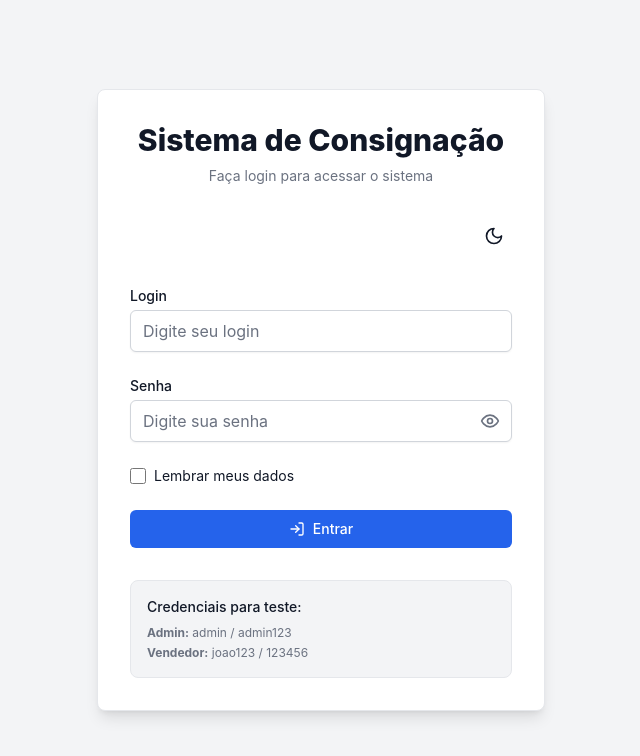
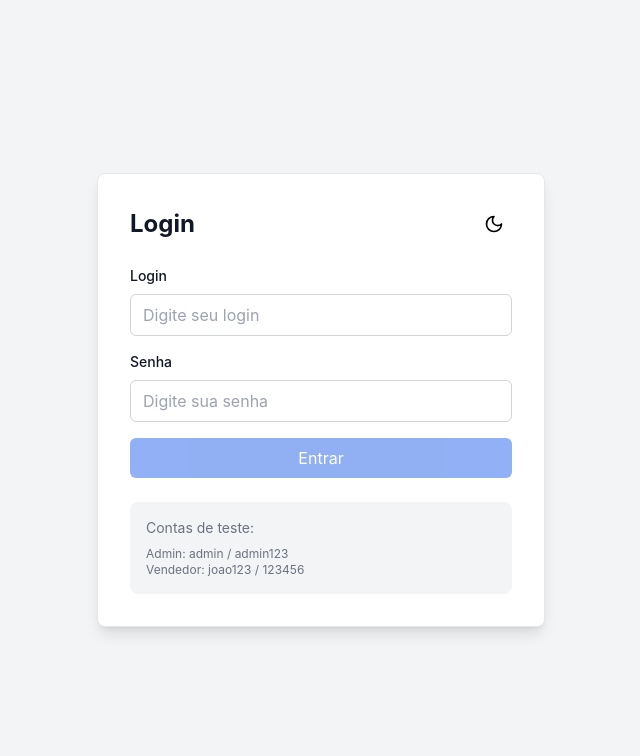
Before and after one commit to gabrieldodd/dti-consignado, a React (Vite) app: page / in a window 1280 px wide. Shown: the top 756 px of the page, without its empty margins (319-959 px from the left). Built offline with nearby package versions, Linux system fonts and the light colour scheme.

Commit message:
Fix: travamentos do sistema

```diff
--- a/src/App.tsx
+++ b/src/App.tsx
@@ -1,40 +1,157 @@
-// src/App.tsx
+// App.tsx - VERSÃO SIMPLIFICADA SEM TRAVAMENTOS
 import React, { useState, useCallback, useEffect } from 'react';
-import { Menu } from 'lucide-react';
+import { Menu, Sun, Moon, LogOut } from 'lucide-react';
 import { AppProvider, useAppContext } from './contexts/AppContext';
-import { Login } from './components/screens/Login';
+
+// Importar apenas as telas que funcionam
 import { Dashboard } from './components/screens/Dashboard';
 import { TelaVendedores } from './components/screens/TelaVendedores';
 import { TelaProdutos } from './components/screens/TelaProdutos';
 import { TelaCategorias } from './components/screens/TelaCategorias';
 import { TelaConsignacoes } from './components/screens/TelaConsignacoes';
-import { MenuLateral } from './components/layout/MenuLateral';
 
+// Componente de Login SIMPLES
+const Login: React.FC<{ onLogin: (login: string, senha: string) => void }> = ({ onLogin }) => {
+  const [formData, setFormData] = useState({ login: '', senha: '' });
+  const [carregando, setCarregando] = useState(false);
+  const { tema, temaEscuro, setTemaEscuro } = useAppContext();
 
-// Componentes de tela temporários (serão criados depois)
-/*const TelaConsignacoes = () => {
-  const { tema } = useAppContext();
+  const handleSubmit = useCallback(async (e: React.FormEvent) => {
+    e.preventDefault();
+    if (!formData.login || !formData.senha) return;
+
+    setCarregando(true);
+    try {
+      await new Promise(resolve => setTimeout(resolve, 500)); // Simular delay
+      onLogin(formData.login, formData.senha);
+    } finally {
+      setCarregando(false);
+    }
+  }, [formData, onLogin]);
+
   return (
-    <div className={`p-6 ${tema.fundo} min-h-screen`}>
-      <h1 className={`text-3xl font-bold ${tema.texto} mb-6`}>Consignações</h1>
-      <div className={`${tema.papel} p-6 rounded-lg shadow-sm border ${tema.borda}`}>
-        <p className={tema.textoSecundario}>Tela de Consignações em desenvolvimento...</p>
+    <div className={`min-h-screen flex items-center justify-center ${tema.fundo}`}>
+      <div className={`w-full max-w-md ${tema.papel} rounded-lg shadow-lg p-8 border ${tema.borda}`}>
+        <div className="flex justify-between items-center mb-6">
+          <h1 className={`text-2xl font-bold ${tema.texto}`}>Login</h1>
+          <button
+            onClick={() => setTemaEscuro(!temaEscuro)}
+            className={`p-2 rounded-lg ${tema.hover}`}
+          >
+            {temaEscuro ? <Sun className="h-5 w-5" /> : <Moon className="h-5 w-5" />}
+          </button>
+        </div>
+
+        <form onSubmit={handleSubmit} className="space-y-4">
+          <div>
+            <label className={`block text-sm font-medium ${tema.texto} mb-2`}>
+              Login
+            </label>
+            <input
+              type="text"
+              value={formData.login}
+              onChange={(e) => setFormData(prev => ({ ...prev, login: e.target.value }))}
+              className={`w-full px-3 py-2 border rounded-md focus:outline-none focus:ring-2 focus:ring-blue-500 ${tema.input}`}
+              placeholder="Digite seu login"
+              disabled={carregando}
+            />
+          </div>
+
+          <div>
+            <label className={`block text-sm font-medium ${tema.texto} mb-2`}>
+              Senha
+            </label>
+            <input
+              type="password"
+              value={formData.senha}
+              onChange={(e) => setFormData(prev => ({ ...prev, senha: e.target.value }))}
+              className={`w-full px-3 py-2 border rounded-md focus:outline-none focus:ring-2 focus:ring-blue-500 ${tema.input}`}
+              placeholder="Digite sua senha"
+              disabled={carregando}
+            />
+          </div>
+
+          <button
+            type="submit"
+            disabled={carregando || !formData.login || !formData.senha}
+            className="w-full bg-blue-600 text-white py-2 px-4 rounded-md hover:bg-blue-700 disabled:opacity-50 transition-colors"
+          >
+            {carregando ? 'Entrando...' : 'Entrar'}
+          </button>
+        </form>
+
+        <div className={`mt-6 p-4 ${tema.fundo} rounded-lg`}>
+          <p className={`text-sm ${tema.textoSecundario} mb-2`}>Contas de teste:</p>
+          <p className={`text-xs ${tema.textoSecundario}`}>Admin: admin / admin123</p>
+          <p className={`text-xs ${tema.textoSecundario}`}>Vendedor: joao123 / 123456</p>
+        </div>
       </div>
     </div>
   );
-};*/
+};
 
-/*const TelaCategorias = () => {
+// Menu Lateral SIMPLES
+const MenuLateral: React.FC<{
+  isOpen: boolean;
+  onClose: () => void;
+  onNavigate: (tela: string) => void;
+  telaAtiva: string;
+  tipoUsuario: string | null;
+}> = ({ isOpen, onClose, onNavigate, telaAtiva, tipoUsuario }) => {
   const { tema } = useAppContext();
+
+  const menuItems = [
+    { id: 'dashboard', nome: 'Dashboard', permissao: ['admin', 'vendedor'] },
+    { id: 'consignacoes', nome: 'Consignações', permissao: ['admin', 'vendedor'] },
+    { id: 'produtos', nome: 'Produtos', permissao: ['admin'] },
+    { id: 'categorias', nome: 'Categorias', permissao: ['admin'] },
+    { id: 'vendedores', nome: 'Vendedores', permissao: ['admin'] }
+  ];
+
+  const itensPermitidos = menuItems.filter(item =>
+    item.permissao.includes(tipoUsuario || '')
+  );
+
+  if (!isOpen) return null;
+
   return (
-    <div className={`p-6 ${tema.fundo} min-h-screen`}>
-      <h1 className={`text-3xl font-bold ${tema.texto} mb-6`}>Categorias</h1>
-      <div className={`${tema.papel} p-6 rounded-lg shadow-sm border ${tema.borda}`}>
-        <p className={tema.textoSecundario}>Tela de Categorias em desenvolvimento...</p>
+    <>
+      {/* Overlay */}
+      <div
+        className="fixed inset-0 bg-black bg-opacity-50 z-40 lg:hidden"
+        onClick={onClose}
+      />
+
+      {/* Menu */}
+      <div className={`fixed left-0 top-0 h-full w-64 ${tema.papel} shadow-lg z-50 transform transition-transform duration-300 border-r ${tema.borda}`}>
+        <div className="p-4">
+          <h2 className={`text-lg font-semibold ${tema.texto} mb-4`}>
+            Sistema Consignação
+          </h2>
+
+          <nav className="space-y-1">
+            {itensPermitidos.map((item) => (
+              <button
+                key={item.id}
+                onClick={() => {
+                  onNavigate(item.id);
+                  onClose();
+                }}
+                className={`w-full text-left px-3 py-2 rounded-md transition-colors ${
+                  telaAtiva === item.id
+                    ? tema.menuAtivo
+                    : `${tema.texto} ${tema.hover}`
+                }`}
+              >
+                {item.nome}
+              </button>
+            ))}
+          </nav>
         </div>
       </div>
+    </>
   );
-};*/
+};
 
 // Componente principal da aplicação
 const AppContent: React.FC = () => {
@@ -48,26 +165,24 @@ const AppContent: React.FC = () => {
     tema,
     temaEscuro,
     setTemaEscuro,
-    cookies,
-    salvarPreferencias
+    cookies
   } = useAppContext();
 
-  // Estados locais
+  // Estados locais SIMPLES
   const [telaAtiva, setTelaAtiva] = useState('dashboard');
   const [menuAberto, setMenuAberto] = useState(false);
-  const [verificandoLogin, setVerificandoLogin] = useState(true);
-  const [logoutManual, setLogoutManual] = useState(false);
 
-  // Função para validar credenciais
-  const validarCredenciais = useCallback(async (login: string, senha: string): Promise<boolean> => {
-    // Verificar admin
+  // Função para fazer login SIMPLIFICADA
+  const fazerLogin = useCallback((login: string, senha: string) => {
+    // Admin
     if (login === 'admin' && senha === 'admin123') {
       setUsuarioLogado({ id: 0, nome: 'Administrador', login: 'admin' });
       setTipoUsuario('admin');
-      return true;
+      mostrarMensagem('success', 'Login realizado com sucesso!');
+      return;
     }
 
-    // Verificar vendedores
+    // Vendedores
     const vendedor = vendedores.find(v =>
       v.login === login &&
       v.senha === senha &&
@@ -77,156 +192,22 @@ const AppContent: React.FC = () => {
     if (vendedor) {
       setUsuarioLogado(vendedor);
       setTipoUsuario('vendedor');
-      return true;
-    }
-
-    return false;
-  }, [vendedores, setUsuarioLogado, setTipoUsuario]);
-
-  // Verificar se há login salvo válido na inicialização
-  useEffect(() => {
-    const verificarLoginSalvo = async () => {
-      try {
-        // Não fazer auto-login se foi logout manual recente
-        if (logoutManual) {
-          console.log('Logout manual detectado, pulando auto-login');
-          setLogoutManual(false);
-          setVerificandoLogin(false);
+      mostrarMensagem('success', `Bem-vindo, ${vendedor.nome}!`);
       return;
     }
 
-        const preferencias = {
-          login: cookies.getCookie('preferencias_login'),
-          senha: cookies.getCookie('preferencias_senha'),
-          autoLogin: cookies.getCookie('preferencias_auto_login') === 'true',
-          ultimoLogin: cookies.getCookie('preferencias_ultimo_login')
-        };
+    mostrarMensagem('error', 'Login ou senha inválidos!');
+  }, [vendedores, setUsuarioLogado, setTipoUsuario, mostrarMensagem]);
 
-        // Se tem credenciais salvas e auto-login habilitado
-        if (preferencias.autoLogin && preferencias.login && preferencias.senha) {
-          console.log('Tentando login automático...');
-
-          // Verificar se as credenciais ainda são válidas
-          const loginValido = await validarCredenciais(preferencias.login, preferencias.senha);
-
-          if (loginValido) {
-            console.log('Login automático realizado com sucesso');
-            mostrarMensagem('success', 'Login automático realizado!');
-
-            // Atualizar timestamp de último login
-            cookies.setCookie('sistema_timestamp_login', new Date().toISOString(), 7);
-          } else {
-            // Credenciais inválidas, limpar cookies
-            cookies.deleteCookie('preferencias_login');
-            cookies.deleteCookie('preferencias_senha');
-            cookies.deleteCookie('preferencias_auto_login');
-            mostrarMensagem('error', 'Credenciais salvas expiraram. Faça login novamente.');
-          }
-        }
-      } catch (error) {
-        console.error('Erro ao verificar login salvo:', error);
-      } finally {
-        setVerificandoLogin(false);
-      }
-    };
-
-    verificarLoginSalvo();
-  }, [cookies, mostrarMensagem, logoutManual, validarCredenciais]);
-
-  // Função de login com persistência
-  const fazerLogin = useCallback(async (login: string, senha: string, lembrar: boolean = false) => {
-    try {
-      // Reset do flag de logout manual quando faz login intencional
-      setLogoutManual(false);
-
-      const loginValido = await validarCredenciais(login, senha);
-
-      if (loginValido) {
-        // Salvar timestamp do login
-        cookies.setCookie('sistema_timestamp_login', new Date().toISOString(), 7);
-
-        // Salvar preferências se solicitado
-        if (lembrar) {
-          cookies.setCookie('preferencias_login', login, 30);
-          cookies.setCookie('preferencias_senha', senha, 7);
-          cookies.setCookie('preferencias_lembrar', 'true', 30);
-          cookies.setCookie('preferencias_auto_login', 'true', 7);
-          cookies.setCookie('preferencias_ultimo_login', new Date().toISOString(), 30);
-        }
-
-        // Registrar atividade
-        salvarPreferencias();
-
-        mostrarMensagem('success', 'Login realizado com sucesso!');
-
-        console.log('Login realizado:', {
-          login,
-          lembrar,
-          timestamp: new Date().toISOString()
-        });
-      } else {
-        mostrarMensagem('error', 'Login ou senha inválidos!');
-
-        // Se tentou lembrar mas falhou, limpar credenciais salvas
-        if (lembrar) {
-          cookies.deleteCookie('preferencias_login');
-          cookies.deleteCookie('preferencias_senha');
-          cookies.deleteCookie('preferencias_auto_login');
-        }
-      }
-    } catch (error) {
-      console.error('Erro no login:', error);
-      mostrarMensagem('error', 'Erro interno. Tente novamente.');
-    }
-  }, [validarCredenciais, mostrarMensagem, cookies, salvarPreferencias, setLogoutManual]);
-
-  // Função de logout com limpeza de preferências
+  // Função para logout SIMPLIFICADA
   const fazerLogout = useCallback(() => {
-    try {
-      console.log('Iniciando logout...');
-
-      // Marcar que foi logout manual para evitar auto-login
-      setLogoutManual(true);
-
-      // Limpar dados do usuário
     setUsuarioLogado(null);
     setTipoUsuario(null);
     setTelaAtiva('dashboard');
+    mostrarMensagem('success', 'Logout realizado com sucesso!');
+  }, [setUsuarioLogado, setTipoUsuario, mostrarMensagem]);
 
-      // Limpar cookies de sessão
-      cookies.deleteCookie('sistema_usuario_id');
-      cookies.deleteCookie('sistema_tipo_usuario');
-      cookies.deleteCookie('sistema_usuario_nome');
-      cookies.deleteCookie('sistema_timestamp_login');
-
-      // Sempre desabilitar auto-login no logout
-      cookies.deleteCookie('preferencias_auto_login');
-
-      // Verificar se deve manter credenciais salvas para próximo login manual
-      const manterLogin = cookies.getCookie('preferencias_lembrar') === 'true';
-
-      if (!manterLogin) {
-        // Se não quer manter, limpar tudo
-        cookies.deleteCookie('preferencias_login');
-        cookies.deleteCookie('preferencias_senha');
-        cookies.deleteCookie('preferencias_ultimo_login');
-        cookies.deleteCookie('preferencias_lembrar');
-      }
-
-      mostrarMensagem('success', 'Logout realizado com sucesso!');
-
-      console.log('Logout realizado:', {
-        manterCredenciais: manterLogin,
-        timestamp: new Date().toISOString()
-      });
-
-    } catch (error) {
-      console.error('Erro no logout:', error);
-      mostrarMensagem('error', 'Erro durante logout, mas você foi desconectado.');
-    }
-  }, [setUsuarioLogado, setTipoUsuario, setTelaAtiva, cookies, mostrarMensagem, setLogoutManual]);
-
-  // Verificar permissões da tela
+  // Verificar permissões
   const podeAcessarTela = useCallback((tela: string): boolean => {
     if (!usuarioLogado) return false;
 
@@ -243,31 +224,17 @@ const AppContent: React.FC = () => {
     }
   }, [usuarioLogado, tipoUsuario]);
 
-  // Função para navegar entre telas
+  // Navegar entre telas
   const navegarPara = useCallback((tela: string) => {
     if (podeAcessarTela(tela) || tela === 'dashboard') {
       setTelaAtiva(tela);
       setMenuAberto(false);
-
-      // Salvar última tela acessada
-      cookies.setCookie('sistema_ultima_tela', tela, 1);
     } else {
       mostrarMensagem('error', 'Você não tem permissão para acessar esta funcionalidade');
     }
-  }, [podeAcessarTela, mostrarMensagem, cookies]);
+  }, [podeAcessarTela, mostrarMensagem]);
 
-  // Função para alternar tema
-  const toggleTema = useCallback(() => {
-    const novoTema = !temaEscuro;
-    setTemaEscuro(novoTema);
-
-    // Salvar preferência imediatamente
-    cookies.setCookie('sistema_tema', novoTema ? 'escuro' : 'claro', 365);
-
-    mostrarMensagem('success', `Tema ${novoTema ? 'escuro' : 'claro'} ativado!`);
-  }, [temaEscuro, setTemaEscuro, cookies, mostrarMensagem]);
-
-  // Renderizar tela ativa
+  // Renderizar tela ativa SIMPLIFICADO
   const renderizarTela = useCallback(() => {
     if (!usuarioLogado) return <Login onLogin={fazerLogin} />;
 
@@ -287,85 +254,70 @@ const AppContent: React.FC = () => {
     }
   }, [usuarioLogado, telaAtiva, podeAcessarTela, fazerLogin]);
 
-  // Loading durante verificação de login
-  if (verificandoLogin) {
-    return (
-      <div className={`min-h-screen flex items-center justify-center ${tema.fundo}`}>
-        <div className={`${tema.papel} p-8 rounded-lg shadow-lg border ${tema.borda} max-w-md w-full mx-4`}>
-          <div className="text-center">
-            <div className="animate-spin rounded-full h-8 w-8 border-b-2 border-blue-600 mx-auto mb-4"></div>
-            <h2 className={`text-lg font-medium ${tema.texto} mb-2`}>
-              Iniciando Sistema...
-            </h2>
-            <p className={`text-sm ${tema.textoSecundario}`}>
-              Carregando preferências e verificando credenciais
-            </p>
-          </div>
-        </div>
-      </div>
-    );
-  }
-
-  // Se não estiver logado, mostrar apenas a tela de login
+  // Se não estiver logado, mostrar apenas login
   if (!usuarioLogado) {
-    return (
-      <Login
-        onLogin={fazerLogin}
-        temaEscuro={temaEscuro}
-        onToggleTema={toggleTema}
-      />
-    );
+    return renderizarTela();
   }
 
   return (
-    <div className={`flex h-screen ${tema.fundo}`}>
-      {/* Menu Lateral */}
-      <MenuLateral
-        telaAtiva={telaAtiva}
-        onMudarTela={navegarPara}
-        menuAberto={menuAberto}
-        onFecharMenu={() => setMenuAberto(false)}
-        tipoUsuario={tipoUsuario}
-        usuarioLogado={usuarioLogado}
-        onToggleTema={toggleTema}
-        onLogout={fazerLogout}
-        temaEscuro={temaEscuro}
-      />
-
-      {/* Conteúdo Principal */}
-      <div className="flex-1 flex flex-col overflow-hidden">
-        {/* Header Mobile */}
-        <div className={`lg:hidden ${tema.papel} border-b ${tema.borda} px-4 py-3 flex items-center justify-between`}>
+    <div className={`min-h-screen ${tema.fundo}`}>
+      {/* Header */}
+      <header className={`${tema.papel} border-b ${tema.borda} px-4 py-3`}>
+        <div className="flex items-center justify-between">
+          <div className="flex items-center space-x-3">
             <button
               onClick={() => setMenuAberto(true)}
               className={`p-2 rounded-md ${tema.hover}`}
             >
-            <Menu className={`h-6 w-6 ${tema.texto}`} />
+              <Menu className="h-5 w-5" />
             </button>
             <h1 className={`text-lg font-semibold ${tema.texto}`}>
               Sistema de Consignação
             </h1>
-          <div className="w-10"></div>
           </div>
 
-        {/* Área de Conteúdo */}
-        <main className="flex-1 overflow-auto">
+          <div className="flex items-center space-x-3">
+            <span className={`text-sm ${tema.textoSecundario}`}>
+              {usuarioLogado.nome}
+            </span>
+
+            <button
+              onClick={() => setTemaEscuro(!temaEscuro)}
+              className={`p-2 rounded-md ${tema.hover}`}
+              title="Alternar tema"
+            >
+              {temaEscuro ? <Sun className="h-4 w-4" /> : <Moon className="h-4 w-4" />}
+            </button>
+
+            <button
+              onClick={fazerLogout}
+              className={`p-2 rounded-md ${tema.hover} text-red-600`}
+              title="Sair"
+            >
+              <LogOut className="h-4 w-4" />
+            </button>
+          </div>
+        </div>
+      </header>
+
+      {/* Menu Lateral */}
+      <MenuLateral
+        isOpen={menuAberto}
+        onClose={() => setMenuAberto(false)}
+        onNavigate={navegarPara}
+        telaAtiva={telaAtiva}
+        tipoUsuario={tipoUsuario}
+      />
+
+      {/* Conteúdo Principal */}
+      <main>
         {renderizarTela()}
       </main>
-      </div>
-
-      {/* Overlay para mobile */}
-      {menuAberto && (
-        <div
-          className="lg:hidden fixed inset-0 bg-black bg-opacity-50 z-30"
-          onClick={() => setMenuAberto(false)}
-        />
-      )}
     </div>
   );
 };
 
-// Componente principal com Provider
+// App principal
 const App: React.FC = () => {
   return (
     <AppProvider>
```
Lines whose indentation alone changed are shown as unchanged.
